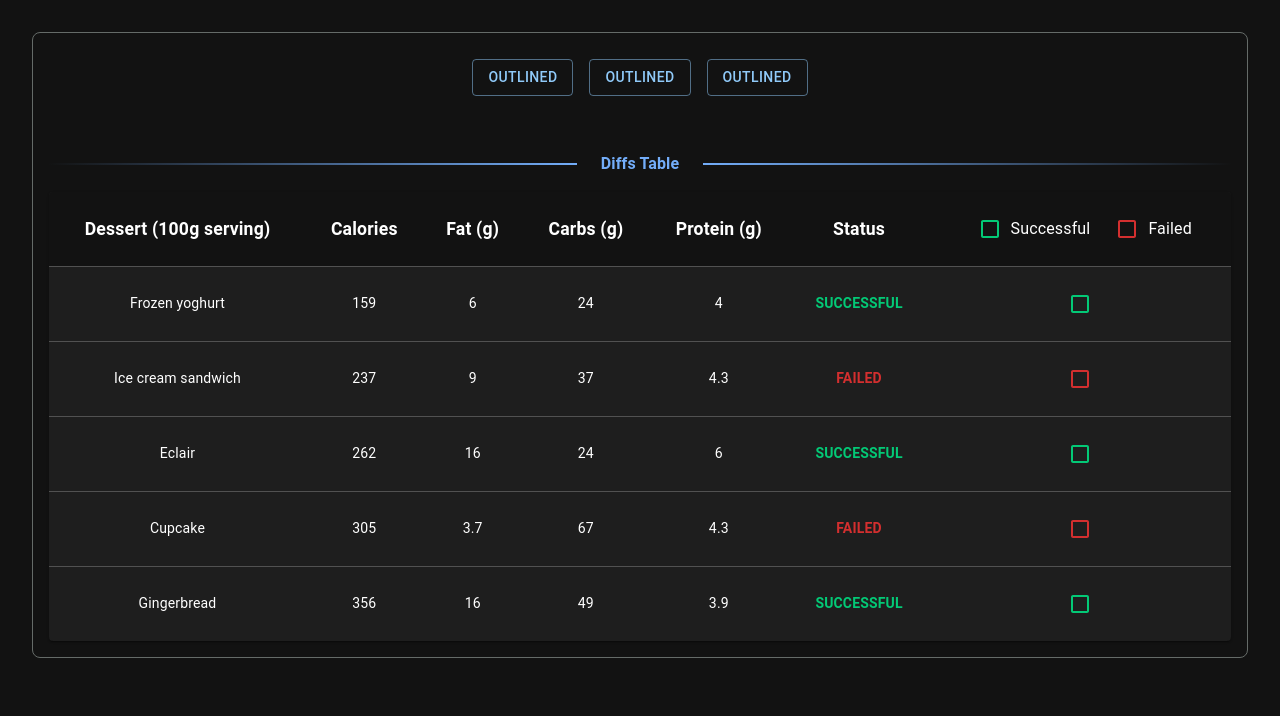
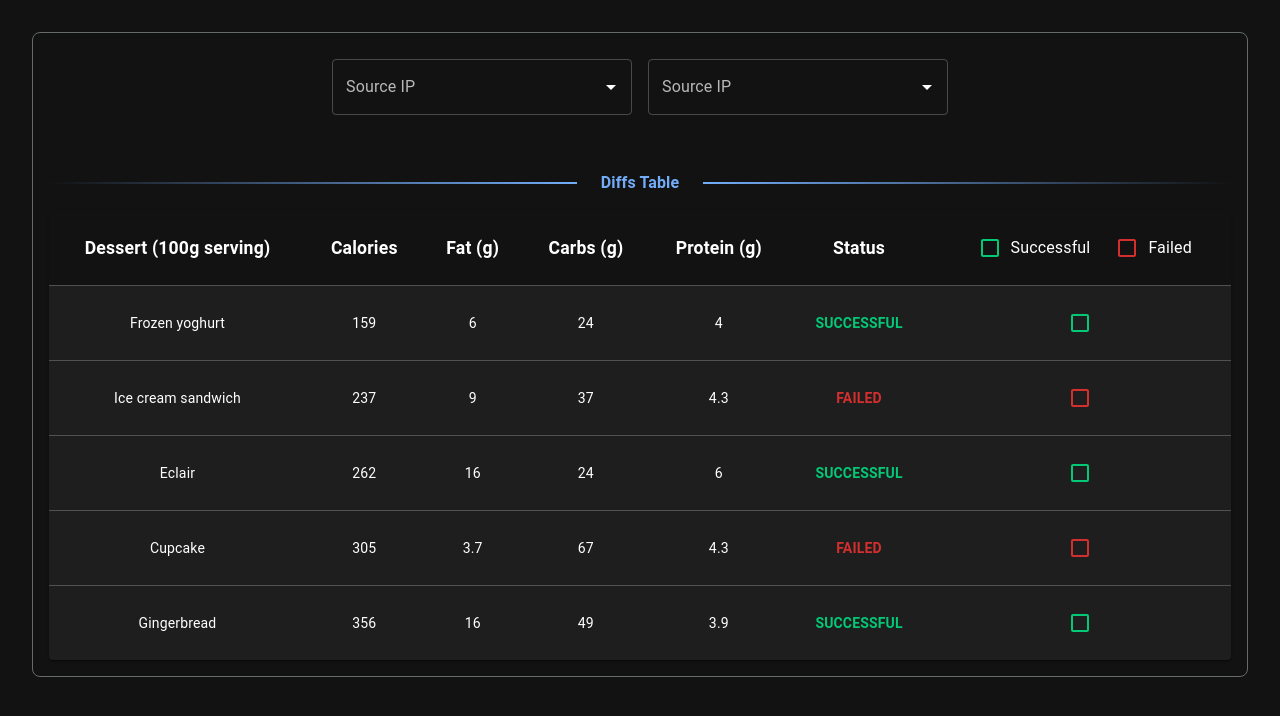
Before and after one commit to neomn/Trainings_React_Next, a Next.js app: page / in a window 1280 px wide. Shown: the top 716 px of the page. Built offline with nearby package versions, Linux system fonts and the light colour scheme.

Commit message:
feat: add 2 auto completion box

```diff
--- a/src/app/components/Table.jsx
+++ b/src/app/components/Table.jsx
@@ -8,7 +8,7 @@ import TableContainer from '@mui/material/TableContainer';
 import TableHead from '@mui/material/TableHead';
 import TableRow from '@mui/material/TableRow';
 import Paper from '@mui/material/Paper';
-import { Container, Divider, Stack, Checkbox, FormControlLabel } from '@mui/material';
+import { Container, Divider, Stack, Checkbox, FormControlLabel, Autocomplete, TextField } from '@mui/material';
 import Button from '@mui/material/Button';
 import { useState } from 'react';
 
@@ -67,10 +67,19 @@ export default function BasicTable() {
         borderRadius: '8px',
         justifyContent: 'center'
       }}>
-      <Container sx={{ display: 'flex', gap: 2, justifyContent: 'center',paddingTop: '10px', paddingBottom: '40px'}}>
-        <Button variant="outlined">Outlined</Button>
-        <Button variant="outlined">Outlined</Button>
-        <Button variant="outlined">Outlined</Button>
+      <Container direction="row" sx={{ display: 'flex', gap: 2, justifyContent: 'center',paddingTop: '10px', paddingBottom: '40px'}}>
+        <Autocomplete
+          disablePortal
+          options={["127.0.0.1"]}
+          sx={{ width: 300 }}
+          renderInput={(params) => <TextField {...params} label="Source IP" />}
+        />
+        <Autocomplete
+          disablePortal
+          options={["127.0.0.1"]}
+          sx={{ width: 300 }}
+          renderInput={(params) => <TextField {...params} label="Source IP" />}
+        />
       </Container>
       <Divider sx={{
         width: '100%',
```
